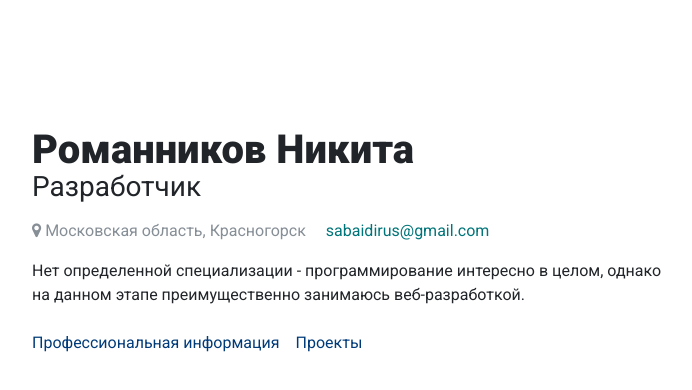
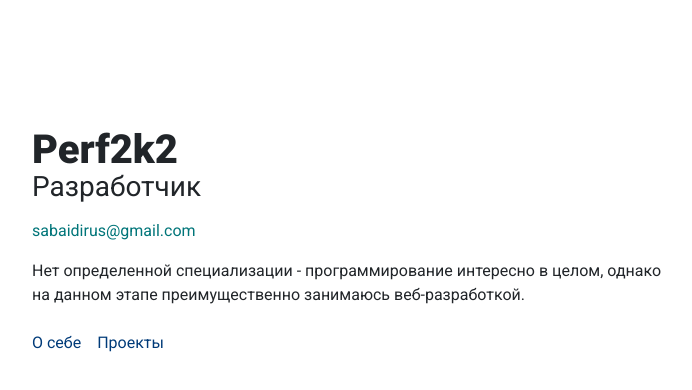
Before and after one commit to perf2k2/perf2k2.github.io, a plain HTML site: page _layouts/home.html in a window 1280 px wide. Shown: the whole page, without its empty margins (53-745 px from the left). Drawn offline with Linux system fonts and the light colour scheme.

Commit message:
Some edits

```diff
--- a/_layouts/home.html
+++ b/_layouts/home.html
@@ -2,7 +2,7 @@
 <html lang="en">
 <head>
     <meta charset="UTF-8">
-    <title>Романников</title>
+    <title>Perf2k2</title>
 
     <link href="https://fonts.googleapis.com/css?family=Roboto:400,900&amp;subset=cyrillic" rel="stylesheet">
     <link rel="stylesheet" href="/css/bootstrap.min.css">
@@ -14,12 +14,11 @@
 <div class="container homepage-container">
     <div class="row align-items-center">
         <div class="col-7">
-            <h1>Романников Никита</h1>
+            <h1>Perf2k2</h1>
             <h3>Разработчик</h3>
 
             <div class="text-muted mt-3">
-                <i class="fa fa-map-marker" aria-hidden="true"></i> Московская область,  Красногорск
-                <span class="ml-3"><a href="mailto:sabaidirus@gmail.com">sabaidirus@gmail.com</a></span>
+                <a href="mailto:sabaidirus@gmail.com">sabaidirus@gmail.com</a></span>
             </div>
 
             <div class="mt-3">
@@ -29,7 +28,7 @@
 
             <ul class="nav mt-3">
                 <li class="nav-item">
-                    <a class="nav-link" href="/skills.html">Профессиональная информация</a>
+                    <a class="nav-link" href="/skills.html">О себе</a>
                 </li>
                 <li class="nav-item">
                     <a class="nav-link" href="/projects.html">Проекты</a>
```
Also changed, not shown: _layouts/secondary.html (+3 -3 lines), skills.html (+2 -0 lines).
